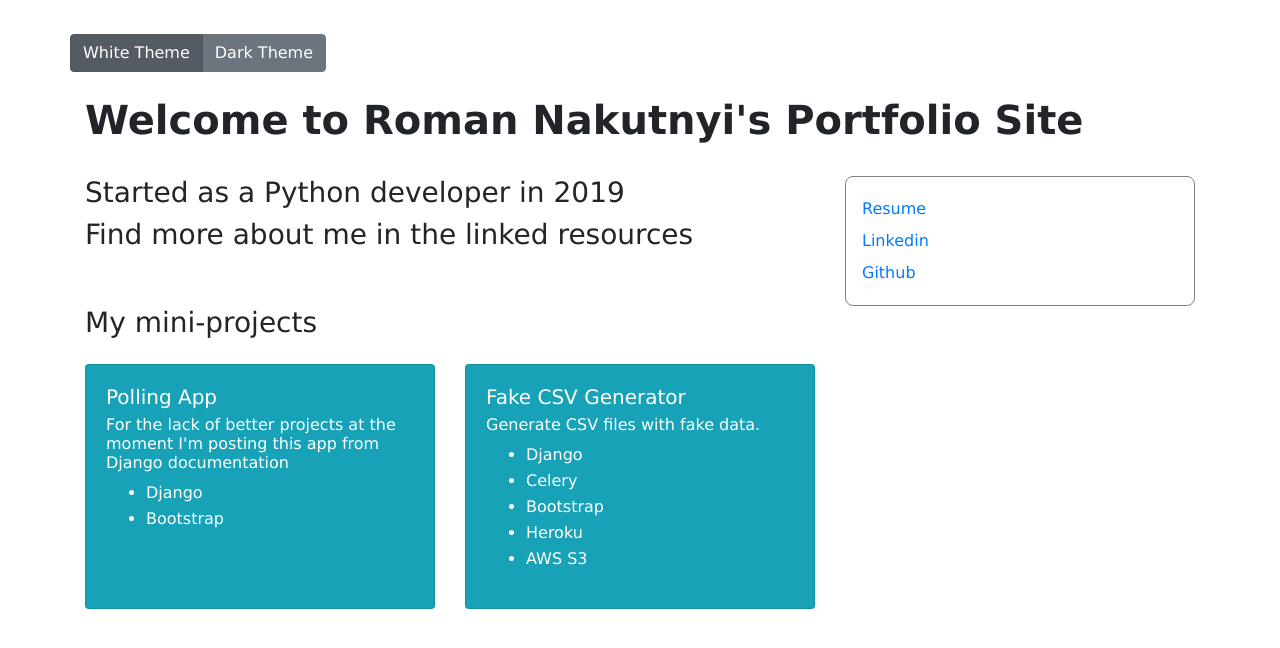
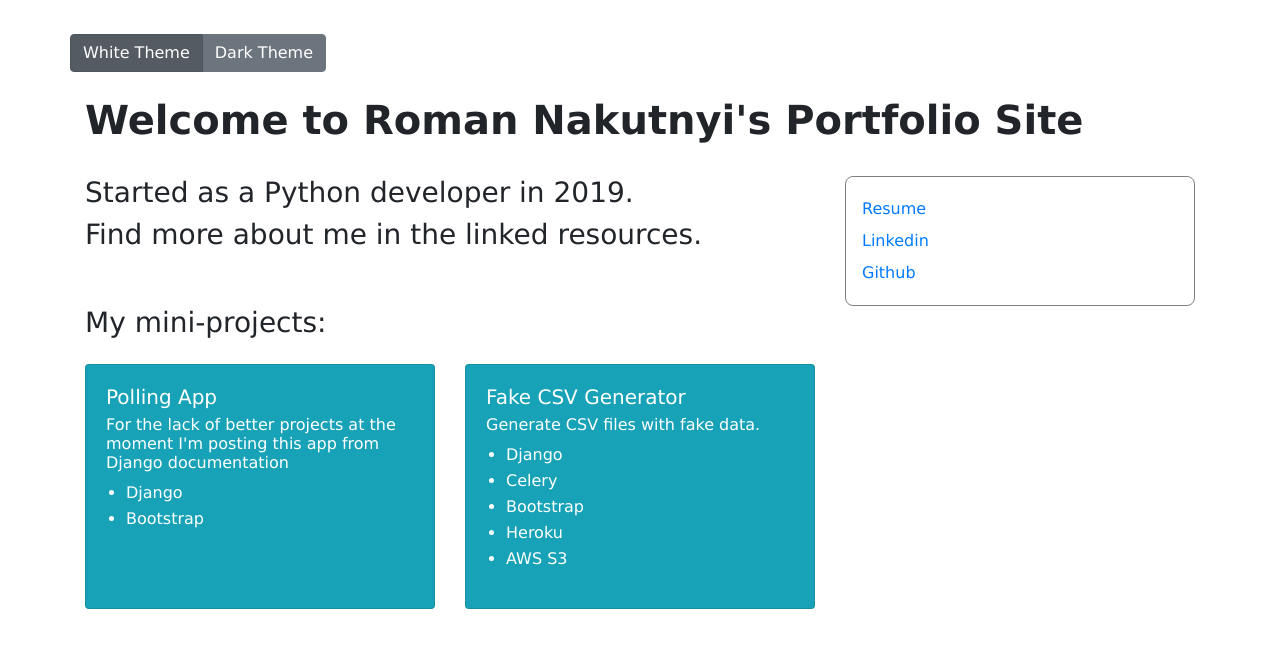
Before and after one commit to nakutnyi/django_website, a Django app: page / in a window 1280 px wide. Shown: the top 648 px of the page. Run offline with Django 3.2, Linux system fonts and the light colour scheme; some libraries are stand-ins or nearby versions.

Commit message:
Add Small Fixes

```diff
--- a/static/main.css
+++ b/static/main.css
@@ -19,3 +19,7 @@ body {
 .row {
     margin-top: 1.5rem;
 }
+
+ul {
+    padding-left: 20px;
+}
--- a/templates/index.html
+++ b/templates/index.html
@@ -29,8 +29,8 @@
     </div>
     <div class="row">
       <div class="col-8">
-        <h3>Started as a Python developer in 2019</h3>
-        <h3>Find more about me in the linked resources</h3>
+        <h3>Started as a Python developer in 2019.</h3>
+        <h3>Find more about me in the linked resources.</h3>
       </div>
       <div class="col-4">
         <div id="sidebar">
@@ -40,7 +40,7 @@
         </div>
       </div>
     </div>
-    <h3>My mini-projects</h3>
+    <h3>My mini-projects:</h3>
     <div class="row">
       <div class="col-6 col-sm-4 d-flex align-items-stretch">
         <div class="card text-white bg-info w-100">
```
